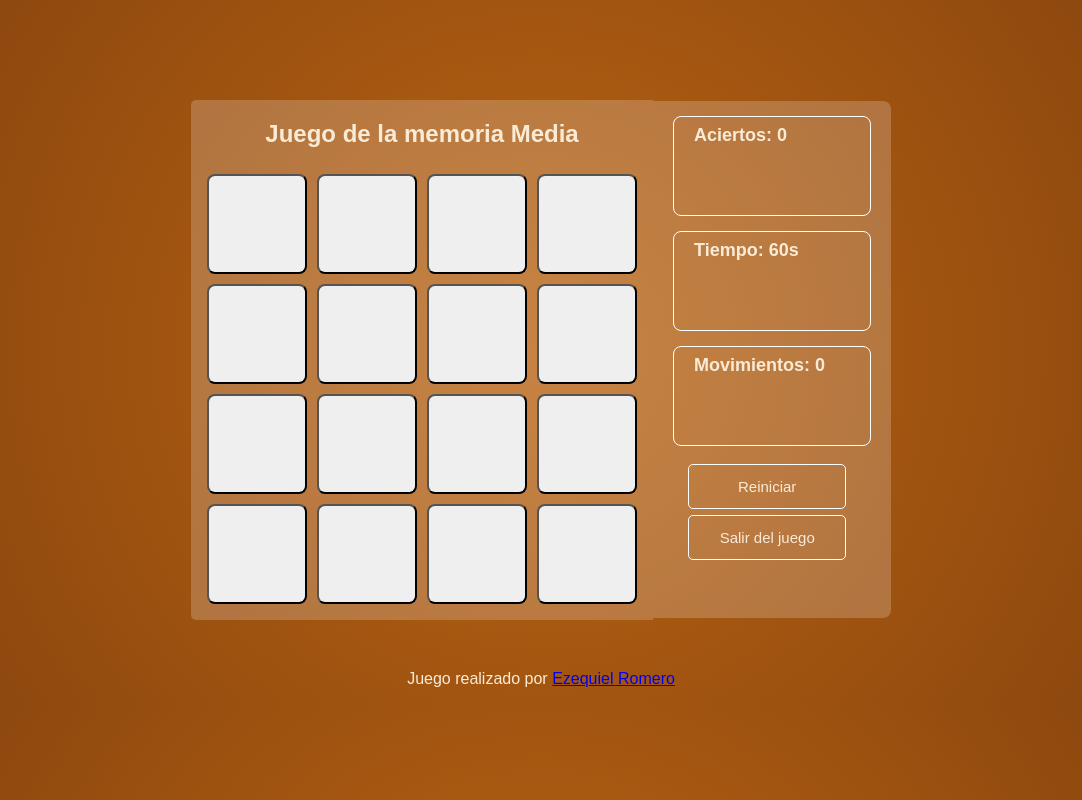
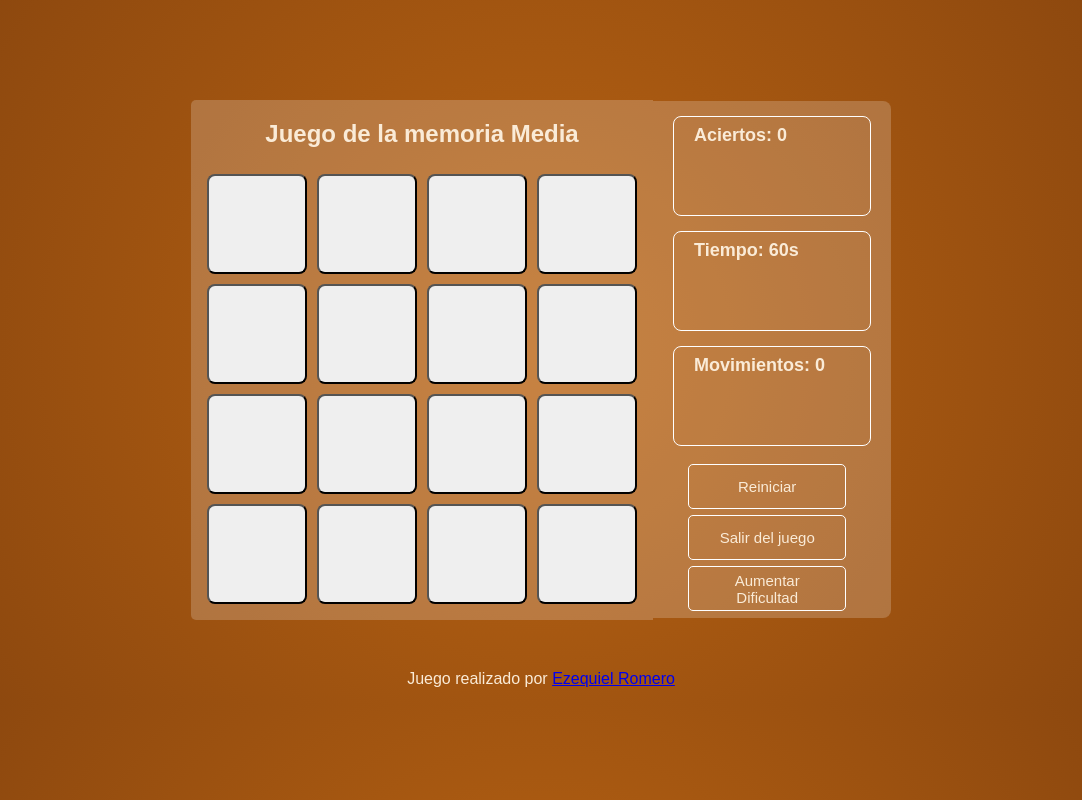
Before and after one commit to EzequielRomero7613/Juego-de-la-memoria, a plain HTML site: page html/juegomedio.html in a window 1280 px wide. Shown: the whole page, without its empty margins (99-1181 px from the left). Drawn offline with Linux system fonts and the light colour scheme.

Commit message:
update css + btn dificultad

```diff
--- a/html/juegomedio.html
+++ b/html/juegomedio.html
@@ -6,7 +6,7 @@
     <meta name="viewport" content="width=device-width, initial-scale=1.0">
     <input type="hidden" id="recargar" value="false">
     <link rel="stylesheet" href="../styles/stylesmedio.css">
-    <link rel="shortcut icon" type="image/png" href="./source/imgs/8.png">
+    <link rel="shortcut icon" type="image/png" href="../source/imgs/8.png">
     <title>Juego de la Memoria</title>
 </head>
 <body>
@@ -47,7 +47,7 @@
             <h2 id="movimientos"  class="estadisticas">Movimientos: 0</h2>
             <button id="restart" class="estadisticas" onclick="restart()">Reiniciar</button>
             <button id="salir" class="estadisticas" onclick="salir()">Salir del juego</button>
-
+            <button id="aumentar-dificultad" class="estadisticas" onclick="aumentarDificil()">Aumentar Dificultad</button>
         </section>
 
     </main>
--- a/js/juegomedio.js
+++ b/js/juegomedio.js
@@ -7,7 +7,9 @@ let segundoResultado = null;
 let movimientos = 0;
 let aciertos = 0;
 let temporizador = false;
-let timer = 35;
+let timer = 60;
+let timerMedio = 45;
+let timerDificil = 35;
 let timerInicial = timer;
 let cuentaRegresivaId = null;
 
@@ -75,6 +77,25 @@ function salir() {
         this.location.href ="../index.html";
     }
 }
+
+
+//Aumentar dificultad a medio
+function aumentarMedio(){
+    onclick = function(){
+        document.getElementById("aumentar-dificultad");
+        this.location.href ="../html/juegomedio.html";
+    }
+}
+
+
+//aumentar dificultad a dificil
+function aumentarDificil(){
+    onclick = function(){
+        document.getElementById("aumentar-dificultad");
+        this.location.href ="../html/juegodificil.html";
+    }
+}
+
 
 
 
--- a/styles/stylesdificil.css
+++ b/styles/stylesdificil.css
@@ -85,7 +85,7 @@ img{
     border-radius: 5px;
     box-sizing: border-box;
     background-color: rgba(255, 255, 255, 0);
-    padding: 10px 20px ;
+    padding: 5px 20px ;
     margin-left: 15px;
     font-size: 15px;
 
--- a/styles/stylesfacil.css
+++ b/styles/stylesfacil.css
@@ -96,7 +96,22 @@ img{
     background-color: rgba(68, 150, 123, 0.348);
 }
 
-
+#aumentar-dificultad{
+    width: 80%;
+    height: 45px;
+    border: 1px solid white;
+    color: antiquewhite;
+    border-radius: 5px;
+    box-sizing: border-box;
+    background-color: rgba(255, 255, 255, 0);
+    padding: 5px 20px ;
+    margin-left: 15px;
+    font-size: 15px;
+}
+#aumentar-dificultad:hover{
+    cursor: pointer;
+    background-color: rgba(68, 150, 123, 0.348);
+}
 
 
 
--- a/styles/stylesmedio.css
+++ b/styles/stylesmedio.css
@@ -93,10 +93,26 @@ img{
 
 #salir:hover{
     cursor: pointer;
-    background-color: rgba(68, 150, 123, 0.348);
+    background-color: rgba(194, 90, 20, 0.981);
 }
 
+#aumentar-dificultad{
+    width: 80%;
+    height: 45px;
+    border: 1px solid white;
+    color: antiquewhite;
+    border-radius: 5px;
+    box-sizing: border-box;
+    background-color: rgba(255, 255, 255, 0);
+    padding: 5px 20px;
+    margin-left: 15px;
+    font-size: 15px;
+}
 
+#aumentar-dificultad:hover{
+    cursor: pointer;
+    background-color: rgba(194, 90, 20, 0.981);
+}
 
 
 footer{
```
Also changed, not shown: html/juegofacil.html (+2 -2 lines).
